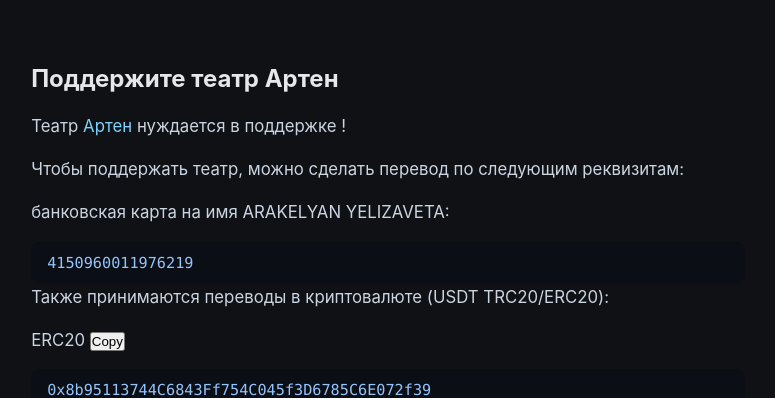
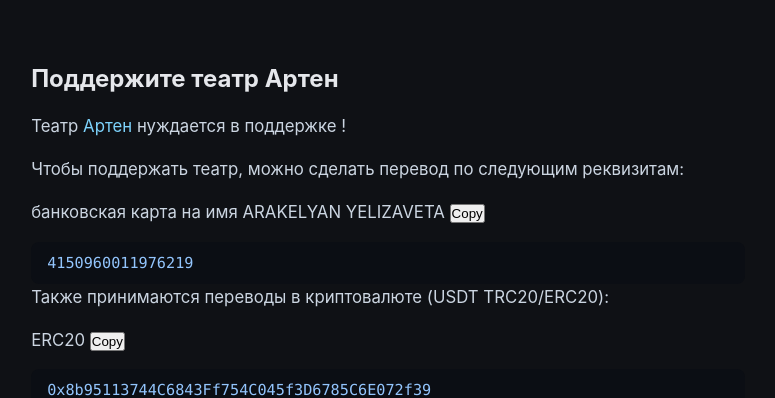
Before and after one commit to ispacex/ispacex.github.io, a Jekyll site: the page built from theatre/donate/index.md, in a window 1280 px wide. Shown: the top 398 px of the page, without its empty margins (252-1027 px from the left). Built offline with Jekyll 4.4.1, drawn with Linux system fonts in a browser that asks for light colours.

Commit message:
fix markup

````diff
--- /dev/null
+++ b/_includes/copy.html
@@ -0,0 +1,3 @@
+<button onclick="navigator.clipboard.writeText('{{include.id}}')">
+  Copy
+</button>
--- a/theatre/donate/index.md
+++ b/theatre/donate/index.md
@@ -7,7 +7,7 @@ layout: donate
 
 Чтобы поддержать театр, можно сделать перевод по следующим реквизитам:
 
-банковская карта на имя ARAKELYAN YELIZAVETA:
+банковская карта на имя ARAKELYAN YELIZAVETA {% include copy.html id="4150960011976219" %}
 
 ```text
 4150960011976219
````
